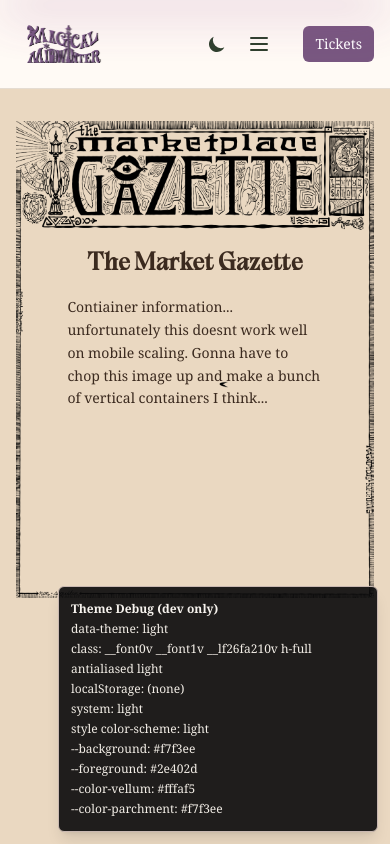
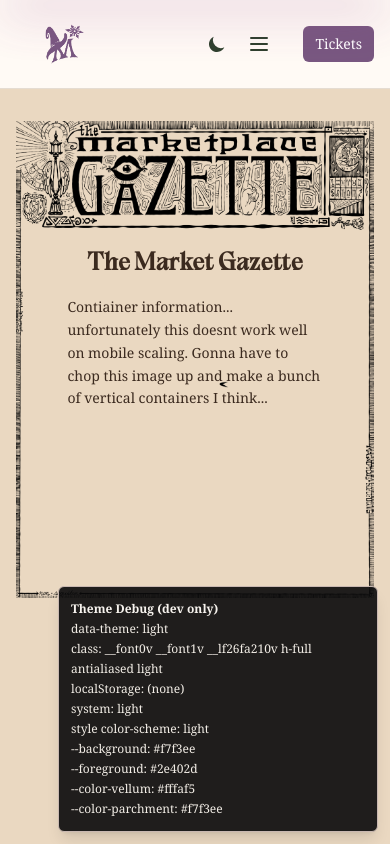
Before and after one commit to wDvy/wdvy.github.io, a Next.js app: page /gazette in a window 390 px wide. Shown: the top 844 px of the page. Built offline with nearby package versions, Linux system fonts and the light colour scheme.

Commit message:
Add google analytics and change mobile logo

```diff
--- a/src/app/layout.tsx
+++ b/src/app/layout.tsx
@@ -6,6 +6,8 @@ import './globals.css';
 import Footer from '../components/Footer';
 import ThemeDebugPanel from '../components/ThemeDebugPanel';
 import { THEME_INIT_SCRIPT } from '../lib/theme';
+
+const GA_MEASUREMENT_ID = 'G-63PFBBNT7R';
 
 const geistSans = Geist({
   variable: '--font-geist-sans',
@@ -51,6 +53,18 @@ export default function RootLayout({
         <Script id="theme-init" strategy="beforeInteractive">
           {THEME_INIT_SCRIPT}
         </Script>
+        <Script
+          src={`https://www.googletagmanager.com/gtag/js?id=${GA_MEASUREMENT_ID}`}
+          strategy="afterInteractive"
+        />
+        <Script id="google-analytics" strategy="afterInteractive">
+          {`
+            window.dataLayer = window.dataLayer || [];
+            function gtag(){dataLayer.push(arguments);}
+            gtag('js', new Date());
+            gtag('config', '${GA_MEASUREMENT_ID}');
+          `}
+        </Script>
       </head>
       <body className="min-h-full flex flex-col">
         {process.env.NODE_ENV === 'development' ? <ThemeDebugPanel /> : null}
--- a/src/components/Navbar.tsx
+++ b/src/components/Navbar.tsx
@@ -3,7 +3,7 @@
 import React, { useEffect, useRef, useState } from 'react';
 import Image from 'next/image';
 import Link from 'next/link';
-import { Logo } from '../images';
+import { smallLogo } from '../images';
 import ThemeToggle from './ThemeToggle';
 
 export default function Navbar() {
@@ -46,7 +46,7 @@ export default function Navbar() {
               className="md:hidden flex items-center rounded-md p-2 hover:bg-[var(--color-zinc-200)] dark:hover:bg-[var(--color-zinc-800)]"
             >
               <Image
-                src={Logo}
+                src={smallLogo}
                 alt="Home"
                 width={100}
                 height={100}
--- a/src/images/index.ts
+++ b/src/images/index.ts
@@ -18,6 +18,8 @@ export const Wlky = withBasePath('/assets/Images/wlky.jpg');
 export const divider = withBasePath(
   '/assets/Images/dividers/Dividers_Golden_SVG/Dividers_golden_05.svg'
 );
+export const smallLogo = withBasePath('/assets/Images/smallLogo.psd.png');
+
 export const divider2 = withBasePath(
   '/assets/Images/dividers/Dividers_Golden_SVG/Dividers_golden_04.svg'
 );
```
Also changed, not shown: public/assets/Images/smallLogo.psd.png (added).
